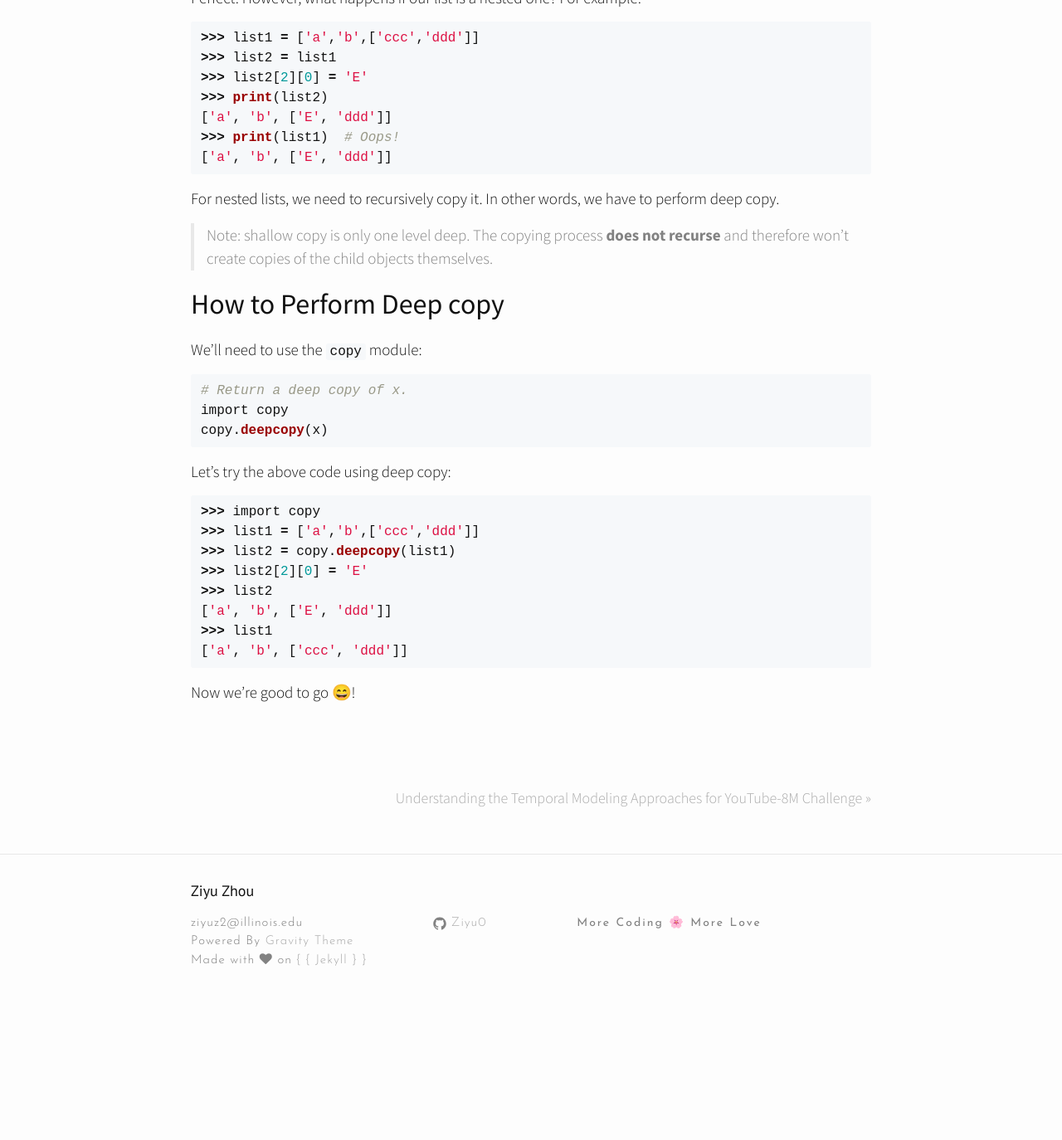
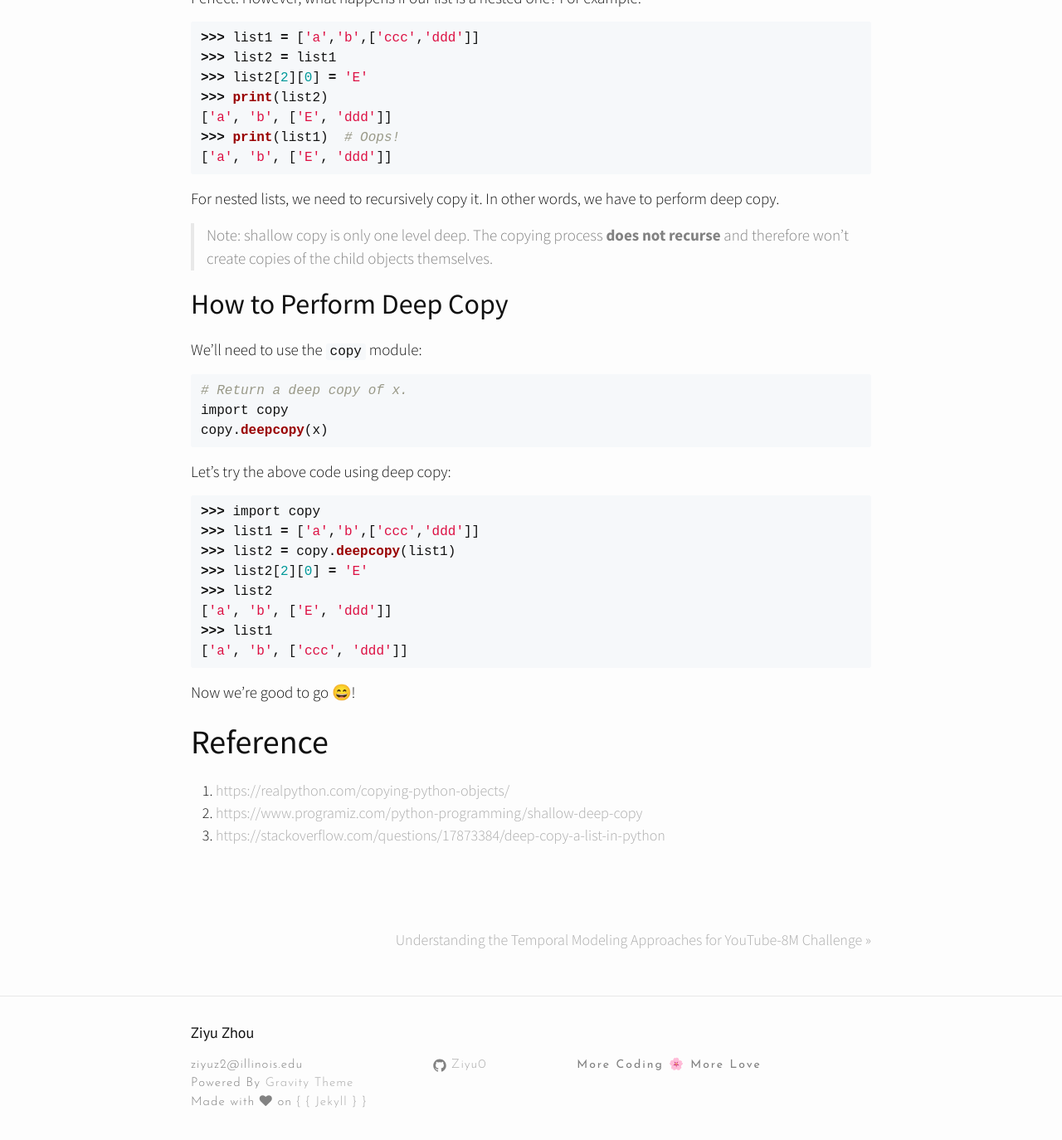
Before and after one commit to Ziyu0/Ziyu0.github.io, a Jekyll site: the page built from _posts/2018-01-24-pb-shallow-deep-copy.md, in a window 1280 px wide and 1400 px high, scrolled down 4719 px. Shown: the top 1374 px of the window at 83% size. Built offline with Jekyll 4.4.1, drawn with Linux system fonts in a browser that asks for light colours; nearby versions of some CDN libraries; emoji names are drawn with the system emoji font; before the commit the page ends 5948 px from its top, so only the background shows below that; some of the changed text lies outside the part shown.

Commit message:
Update post about copies

````diff
--- a/_posts/2018-01-24-pb-shallow-deep-copy.md
+++ b/_posts/2018-01-24-pb-shallow-deep-copy.md
@@ -76,7 +76,7 @@ However, what actually happens is not that simple. `y` is not a "new" variable,
 
 ```
 x  ⟶ memory location where value 3 is stored
-y  ↗︎
+y  ↗
 ```
 
 We can confirm this by checking their identities using the `id()` function. Only unique object or variable will have its own identities. Here we can see `x` and `y` have the same id, that being said, they are the same object:
@@ -138,18 +138,18 @@ This is the situation where we need "actual" copy, so one can **change one copy
 
 
 
-# Shallow copy & Deep copy
+# Shallow Copy & Deep Copy
 
 Shallow copy and Deep copy are both used for the "actual" copy purpose.
 
-## Differences between Shallow copy and Deep copy
+## Differences between Shallow Copy and Deep Copy
 
 According to the Python [documentation](https://docs.python.org/2/library/copy.html), the difference between shallow and deep copying is only relevant for **compound objects**.
 
 - A **shallow copy** constructs a new compound object and then (to the extent possible) inserts **references** into it to the objects found in the original.
 - A **deep copy** constructs a new compound object and then, **recursively**, inserts **copies** into it of the objects found in the original.
 
-## How to Perform Shallow copy
+## How to Perform Shallow Copy
 
 There are three ways to perform a shallow copy:
 
@@ -199,7 +199,7 @@ For nested lists, we need to recursively copy it. In other words, we have to per
 
 
 
-## How to Perform Deep copy
+## How to Perform Deep Copy
 
 We'll need to use the `copy` module:
 
@@ -223,3 +223,11 @@ Let's try the above code using deep copy:
 ```
 
 Now we're good to go 😄!
+
+
+
+# Reference
+
+1. [https://realpython.com/copying-python-objects/](https://realpython.com/copying-python-objects/)
+2. [https://www.programiz.com/python-programming/shallow-deep-copy](https://www.programiz.com/python-programming/shallow-deep-copy)
+3. [https://stackoverflow.com/questions/17873384/deep-copy-a-list-in-python](https://stackoverflow.com/questions/17873384/deep-copy-a-list-in-python)
````
